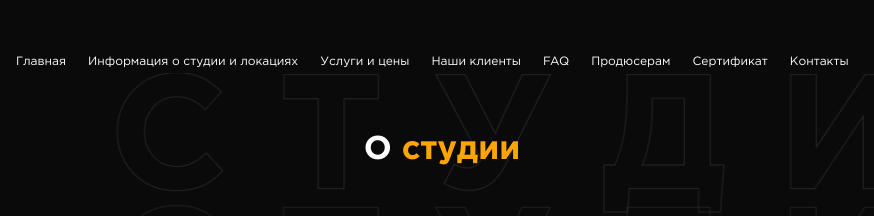
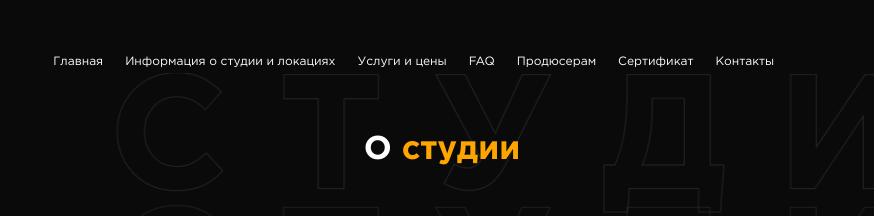
Before and after one commit to noliss/Sunergy-Studio, a plain HTML site: page pages/about.html in a window 1280 px wide. Shown: the top 216 px of the page, 198-1072 px from the left. Drawn offline with nearby package versions, Linux system fonts and the light colour scheme; some packages are replaced by stand-ins of ours; a script that the page names is missing; files whose address does not match are found by name.

Commit message:
Удаление пункта меню

```diff
--- a/pages/about.html
+++ b/pages/about.html
@@ -35,9 +35,7 @@
           <li class="header-menu__item">
             <a class="header-menu__link" href="./product-podcast.html" alt="Главная">Услуги и цены</a>
           </li>
-          <li class="header-menu__item">
-            <a class="header-menu__link" href="#" alt="Главная">Наши клиенты</a>
-          </li>
+
           <li class="header-menu__item">
             <a class="header-menu__link" href="./faq.html" alt="Главная">FAQ</a>
           </li>
```
Also changed, not shown: pages/contacts.html (+1 -3 lines), pages/equipment.html (+1 -3 lines), pages/faq.html (+1 -3 lines), pages/produced.html (+1 -3 lines), pages/producers.html (+1 -3 lines), pages/product-broadcast.html (+1 -3 lines), pages/product-interview.html (+1 -3 lines), pages/product-master-class.html (+1 -3 lines), pages/product-meet.html (+1 -3 lines), pages/product-podcast.html (+1 -3 lines), pages/product-producer.html (+1 -3 lines), pages/product-reels.html (+1 -3 lines), pages/product-youtube-show.html (+1 -3 lines), pages/serts.html (+1 -3 lines).
